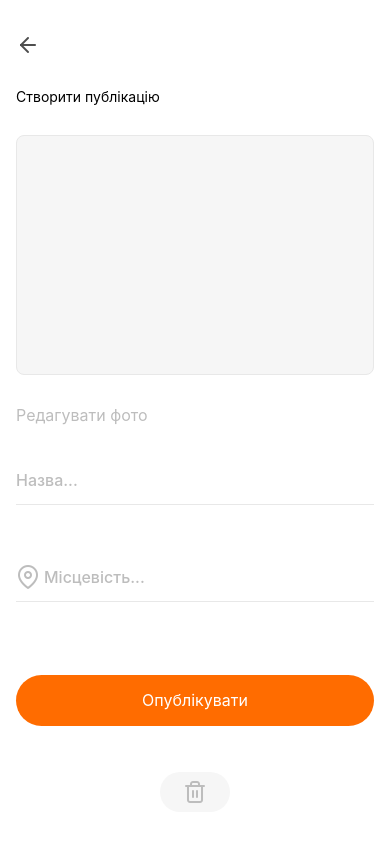
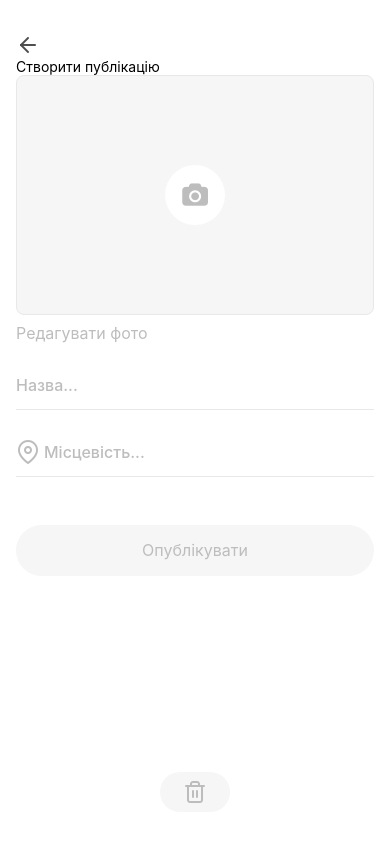
Before and after one commit to IraMira333/AwesomeProject, a React Native app: screen /Registration in a window 390 px wide. Built offline with nearby package versions, Linux system fonts and the light colour scheme.

Commit message:
Add marking in CreatePostsScreen

```diff
--- a/src/Screens/CreatePostsScreen.jsx
+++ b/src/Screens/CreatePostsScreen.jsx
@@ -12,7 +12,7 @@ import {
   TextInput,
   TouchableWithoutFeedback,
 } from "react-native";
-
+import { FontAwesome } from "@expo/vector-icons";
 import Forest from "../Images/Forest.jpg";
 
 import { Feather } from "@expo/vector-icons";
@@ -45,6 +45,7 @@ const CreatePostsScreen = () => {
   return (
     <TouchableWithoutFeedback onPress={Keyboard.dismiss}>
       <View style={styles.container}>
+        <View>
           <Pressable onPress={() => Alert.alert("Button pressed")}>
             <Feather name="arrow-left" size={24} color="#212121CC" />
           </Pressable>
@@ -52,8 +53,22 @@ const CreatePostsScreen = () => {
           <Text>Створити публікацію</Text>
           <View style={styles.postImgContainer}>
             <Image source={imgURI} style={styles.image} />
+
+            <View style={styles.cameraWrap}>
+              <Pressable
+                style={[
+                  styles.cameraRoundBox,
+                  postData.image && styles.cameraWithImage,
+                ]}
+              >
+                <FontAwesome
+                  name="camera"
+                  size={24}
+                  color={postData.image ? "#FFFFFF" : "#BDBDBD"}
+                />
+              </Pressable>
             </View>
-
+          </View>
           <Text style={styles.addFotoText}>
             {imgURI ? "Завантажте фотоo" : "Редагувати фото"}
           </Text>
@@ -98,6 +113,8 @@ const CreatePostsScreen = () => {
           >
             <Text style={styles.btnText}>{"Опублікувати"}</Text>
           </Pressable>
+        </View>
+
         <View style={styles.trashWrap}>
           <Pressable
             onPress={onDeletePost}
@@ -147,10 +164,30 @@ const styles = StyleSheet.create({
     borderBottomColor: "#E8E8E8",
     borderBottomWidth: 1,
   },
+  cameraWrap: {
+    alignItems: "center",
+    justifyContent: "center",
+    position: "absolute",
+    zIndex: 2,
+  },
+  cameraRoundBox: {
+    width: 60,
+    height: 60,
+    borderRadius: 50,
+    backgroundColor: "#fff",
+    alignItems: "center",
+    justifyContent: "center",
+    zIndex: 2,
+  },
+  cameraWithImage: {
+    backgroundColor: "rgba(255, 255, 255, 0.30)",
+  },
   addFotoText: {
     color: "#BDBDBD",
     fontSize: 16,
     fontWeight: "400",
+    marginBottom: 16,
+    marginTop: 8,
   },
   input: {
     fontSize: 16,
@@ -166,17 +203,17 @@ const styles = StyleSheet.create({
     marginLeft: 28,
   },
   primaryBtn: {
-    marginTop: 27,
+    marginTop: 32,
     marginBottom: 16,
     borderRadius: 100,
     paddingVertical: 16,
     paddingHorizontal: 32,
-    backgroundColor: "#FF6C00",
+    backgroundColor: "#F6F6F6",
     height: 51,
   },
   primaryBtnPressed: { backgroundColor: "#ff6a00ab" },
   btnText: {
-    color: "#FFF",
+    color: "#BDBDBD",
     textAlign: "center",
     fontSize: 16,
     lineHeight: 19,
```
Lines whose indentation alone changed are shown as unchanged.
